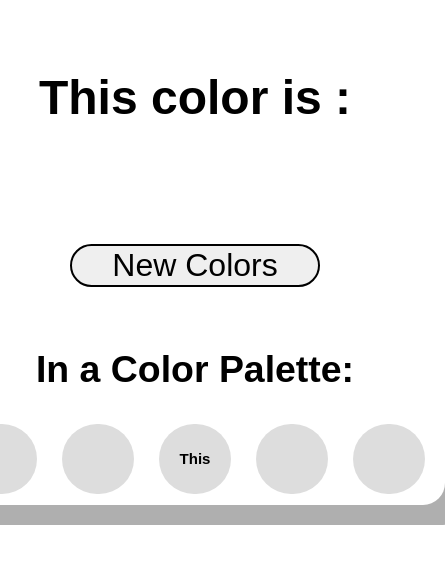
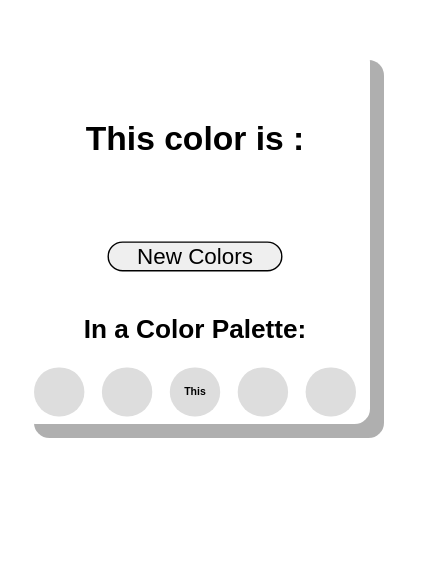
Before and after one commit to Gravyard-Gay/Color-Randomizer, a plain HTML site: page index.html in a window 390 px wide. Shown: the part 182-746 px from the top of the page, 445 px wide, since content can reach past the window. Drawn offline with Linux system fonts and the light colour scheme.

Commit message:
Phone Suport

```diff
--- a/styles/style.css
+++ b/styles/style.css
@@ -76,3 +76,9 @@ button:hover {
 .in-container {
     translate: 0 3rem;
 }
+
+@media only screen and (max-width: 600px) {
+    body {
+        scale: 0.7;
+    }
+}
```
